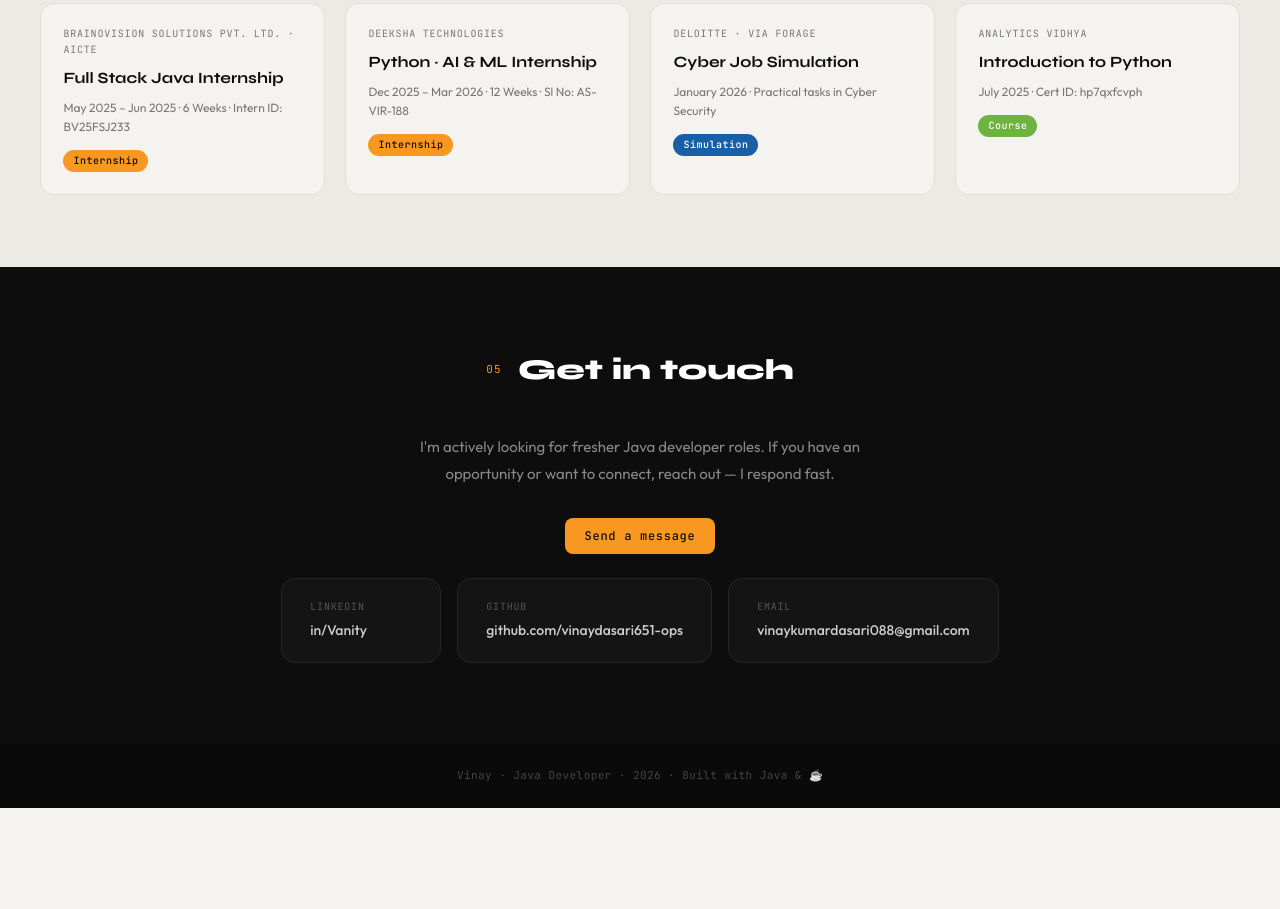
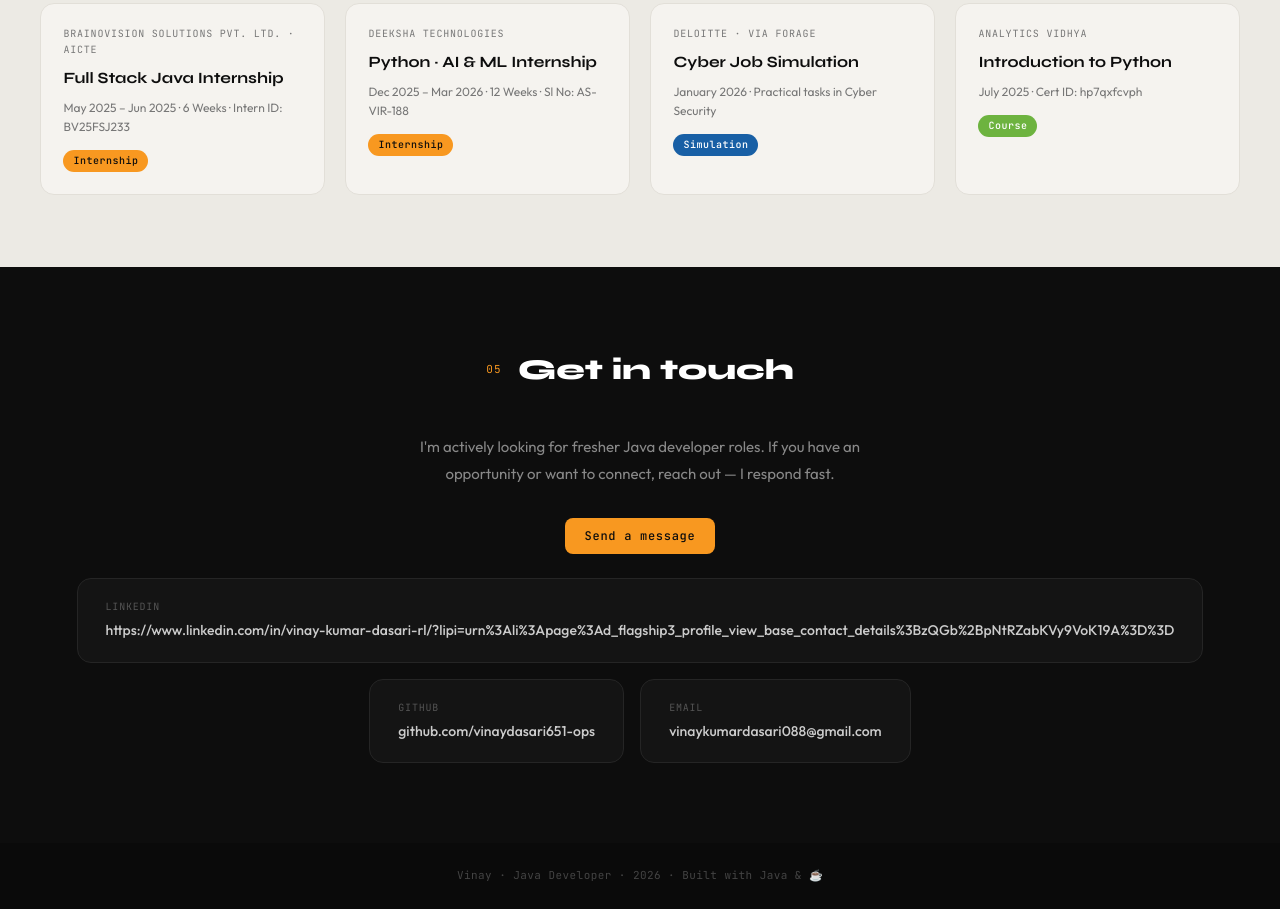
Before and after one commit to vinaydasari651-ops/-portfolio.vinay88, a plain HTML site: page index.html in a window 1280 px wide. Shown: the part 2329-3238 px from the top of the page. Before the commit the page ends 3137 px from the top, so only its background shows below. Drawn offline with Linux system fonts and the light colour scheme.

Commit message:
Update index.html

```diff
--- a/index.html
+++ b/index.html
@@ -378,7 +378,7 @@
   <div class="contact-cards">
     <a href="https://www.linkedin.com/in/Vanity" class="ccard" target="_blank">
       <div class="ccard-label">LINKEDIN</div>
-      <div class="ccard-val">in/Vanity</div>
+      <div class="ccard-val">https://www.linkedin.com/in/vinay-kumar-dasari-rl/?lipi=urn%3Ali%3Apage%3Ad_flagship3_profile_view_base_contact_details%3BzQGb%2BpNtRZabKVy9VoK19A%3D%3D</div>
     </a>
     <a href="https://github.com/vinaydasari651-ops" class="ccard" target="_blank">
       <div class="ccard-label">GITHUB</div>
```
